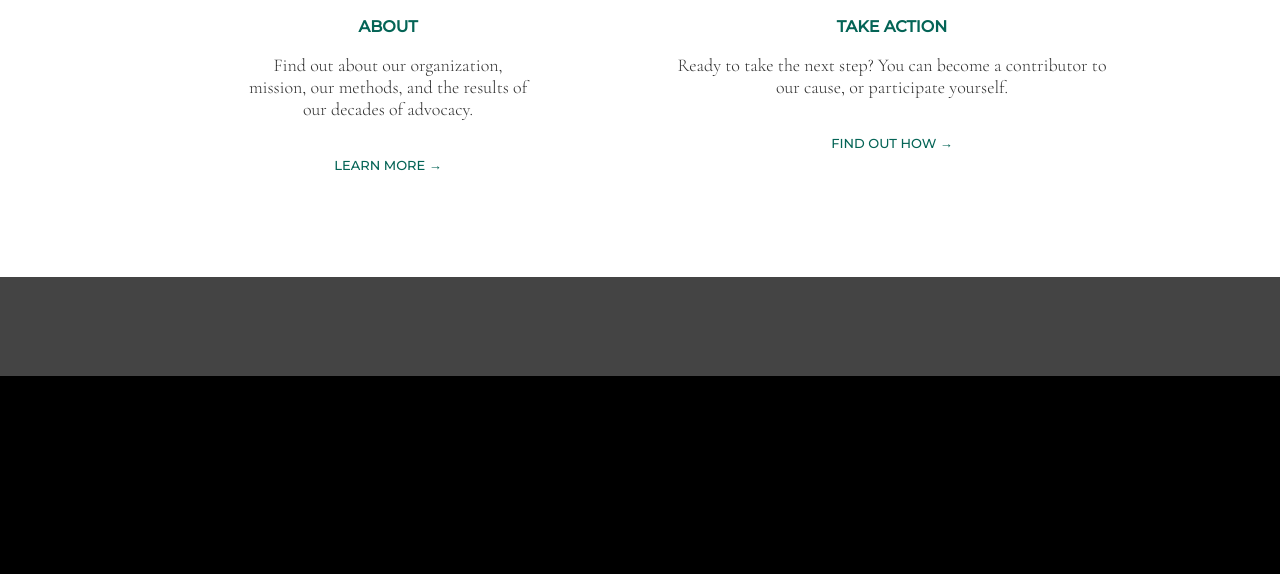
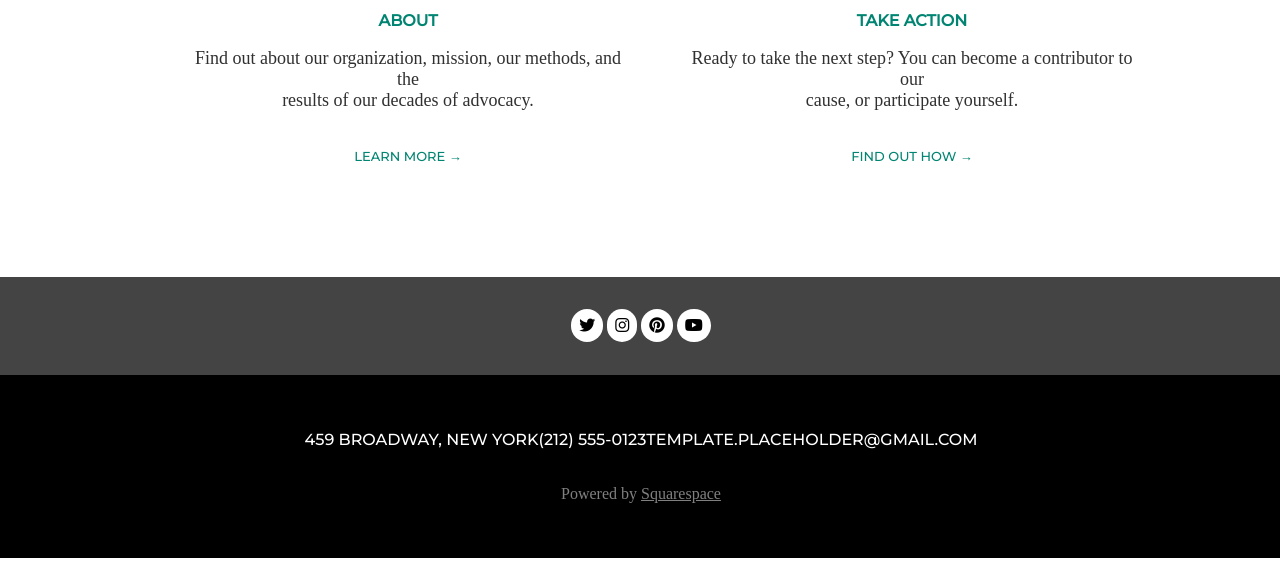
Before and after one commit to AnikaTabassumm/CSE309_Assignment2, a plain HTML site: page index.html in a window 1280 px wide. Shown: the part 1335-1909 px from the top of the page. Drawn offline with nearby package versions, Linux system fonts and the light colour scheme.

Commit message:
Add files via upload

```diff
--- a/index.html
+++ b/index.html
@@ -9,7 +9,10 @@
 
     <link rel="preconnect" href="https://fonts.googleapis.com">
     <link rel="preconnect" href="https://fonts.gstatic.com" crossorigin>
-    <link href="https://fonts.googleapis.com/css2?family=Cormorant+Garamond:wght@300&display=swap" rel="stylesheet">
+    <link href="https://fonts.googleapis.com/css2?family=Alegreya&family=Lora&family=Montserrat:wght@500&display=swap" rel="stylesheet">
+
+    <!-- <script src="https://kit.fontawesome.com/a076d05399.js" crossorigin="anonymous"></script> -->
+    <link rel="stylesheet" href="https://cdnjs.cloudflare.com/ajax/libs/font-awesome/6.4.0/css/all.min.css">
     <link rel="stylesheet" href="styles.css"/>
     <title>Webpage</title>
 </head>
@@ -58,7 +61,7 @@
                     <div class="bodyAbout">
                         <h3>ABOUT</h3>
                         <p>
-                            Find out about our organization,<br> mission, our methods, and the results of <br>our decades of advocacy.
+                            Find out about our organization, mission, our methods, and the <br>results of our decades of advocacy.
                         </p>
                         <br>
                         <a href="" class="bodyBtn">LEARN MORE →</a>
@@ -70,7 +73,7 @@
                     <div class="bodyAbout">
                         <h3>TAKE ACTION</h3>
                         <p>
-                            Ready to take the next step? You can become a contributor to our cause, or participate yourself.
+                              Ready to take the next step? You can become a contributor to our <br>cause, or participate yourself.
                         </p>
                         <br>
                         <a href="" class="bodyBtn">FIND OUT HOW →</a>
@@ -84,12 +87,15 @@
 
     <footer>
         <div class="upper-part">
-            <a href="https://www.twitter.com/"><i class="icon"></i></a>
-            <a href="https://www.instagram.com/"><i class="icon"></i></a>
-            <a href="https://www.pinterest.com/"><i class="icon"></i></a>
-            <a href="https://www.youtube.com/"><i class="icon"></i></a>
+            <a href="https://www.twitter.com/"><i class="fa-brands fa-twitter"></i></a>
+            <a href="https://www.instagram.com/"><i class="fa-brands fa-instagram"></i></a>
+            <a href="https://www.pinterest.com/"><i class="fa-brands fa-pinterest"></i></a>
+            <a href="https://www.youtube.com/"><i class="fa-brands fa-youtube"></i></a>
         </div>
         <div class="lower-part">
+            <p>459 BROADWAY, NEW YORK(212) 555-0123TEMPLATE.PLACEHOLDER@GMAIL.COM</p>
+            <br><br>
+            <span class="power">Powered by <u class="u">Squarespace</u></span>
 
         </div>
 
--- a/styles.css
+++ b/styles.css
@@ -110,12 +110,12 @@ a{
 
 .bodyContent{
     text-align: center;
-    font-family: 'Cormorant Garamond', serif;
+    font-family: 'Times New Roman', Times, serif;
 
 }
 .bodyContent h1{
     font-size: 33px;
-    font-weight: bold;
+    font-weight: normal;
     /* font-style: normal; */
     color: rgba(26,26,26,.9);
 
@@ -140,7 +140,7 @@ a{
     color: rgba(26,26,26,.9);
 }
 .bodyContent em span{
-    color: rgb(4, 100, 86);
+    color: rgb(1, 133, 114);
 
 
 }
@@ -164,9 +164,10 @@ a{
 .bodyAbout{
     text-align: center;
     width: 35vw;
+    padding-left: 20px;
  }
 .bodyAbout h3{
-    color: rgb(4, 100, 86);
+    color: rgb(1, 133, 114);
     font-family: 'Montserrat', sans-serif;
     font-size: medium;
 
@@ -176,11 +177,11 @@ a{
     font-size: 18px;
     font-weight: 500;
     color: rgba(26,26,26,.9);
-    font-family: 'Cormorant Garamond', serif;
+    font-family: 'Times New Roman', Times, serif;
 }
 .bodyBtn{
 
-    color: rgb(4, 100, 86);
+    color: rgb(1, 133, 114);
     font-weight: normal;
     font-size: small;
     font-family: 'Montserrat', sans-serif;
@@ -192,26 +193,50 @@ a{
     /* border-radius: 50px; */
 }
 footer{
-    height: 300px;
+    /* height: 300px; */
     margin-left: -8px;
     margin-bottom: -8px;
     margin-right: -10px;
+    text-align: center;
 
 }
 
 footer .upper-part{
-    height: 33%;
+    height: auto;
     background-color: rgb(68, 68, 68);
+    text-align: center;
+    padding-top: 40px;
+    padding-bottom: 40px;
+
 
 }
 
 footer .lower-part{
-    height: 67%;
+    height: auto;
     background-color: black;
+    margin-top: 0;
+    padding-top: 55px;
+    padding-bottom: 55px;
 }
-/* .icon{
+.upper-part a{
     background: white;
     color: black;
     border-radius: 20px;
-    padding: 10px;
-} */
+    padding: 8px;
+
+
+}
+
+.lower-part p{
+    color: white;
+    font-family: 'Montserrat', sans-serif;
+    margin: 0;
+    /* text-align: center; */
+
+}
+.u{
+    color: gray;
+}
+.power{
+    color: gray;
+}
```
